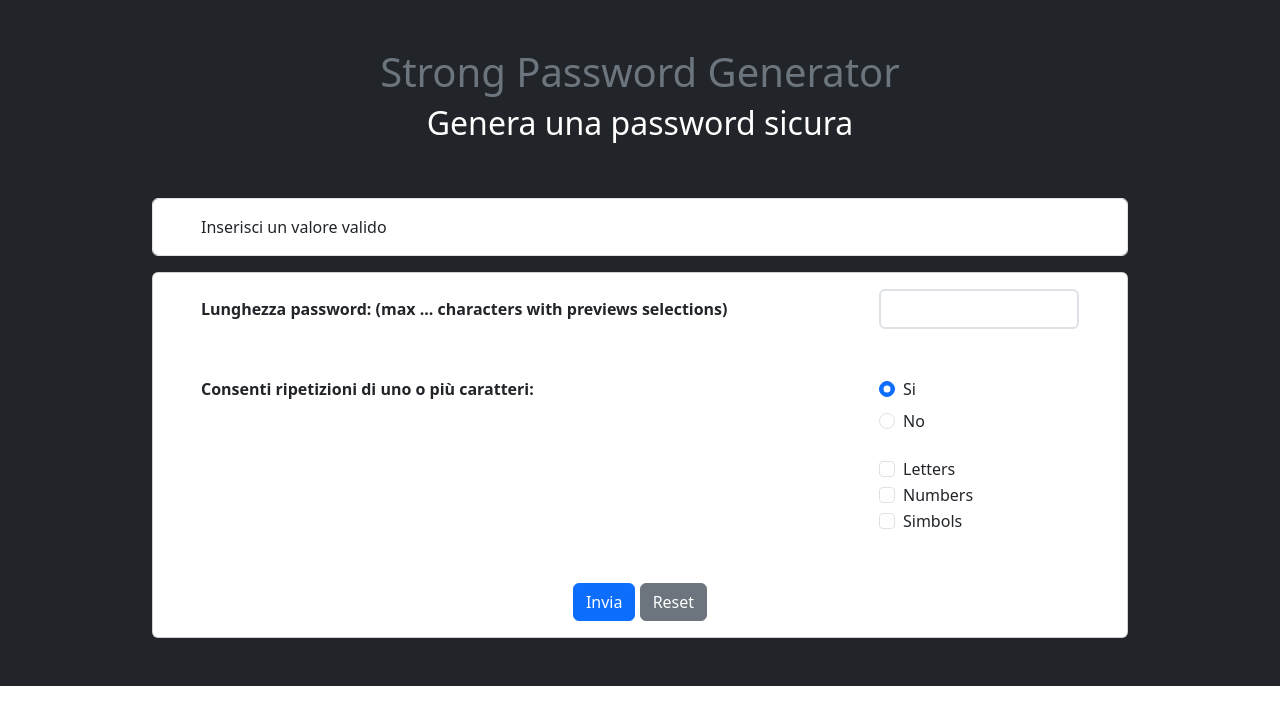
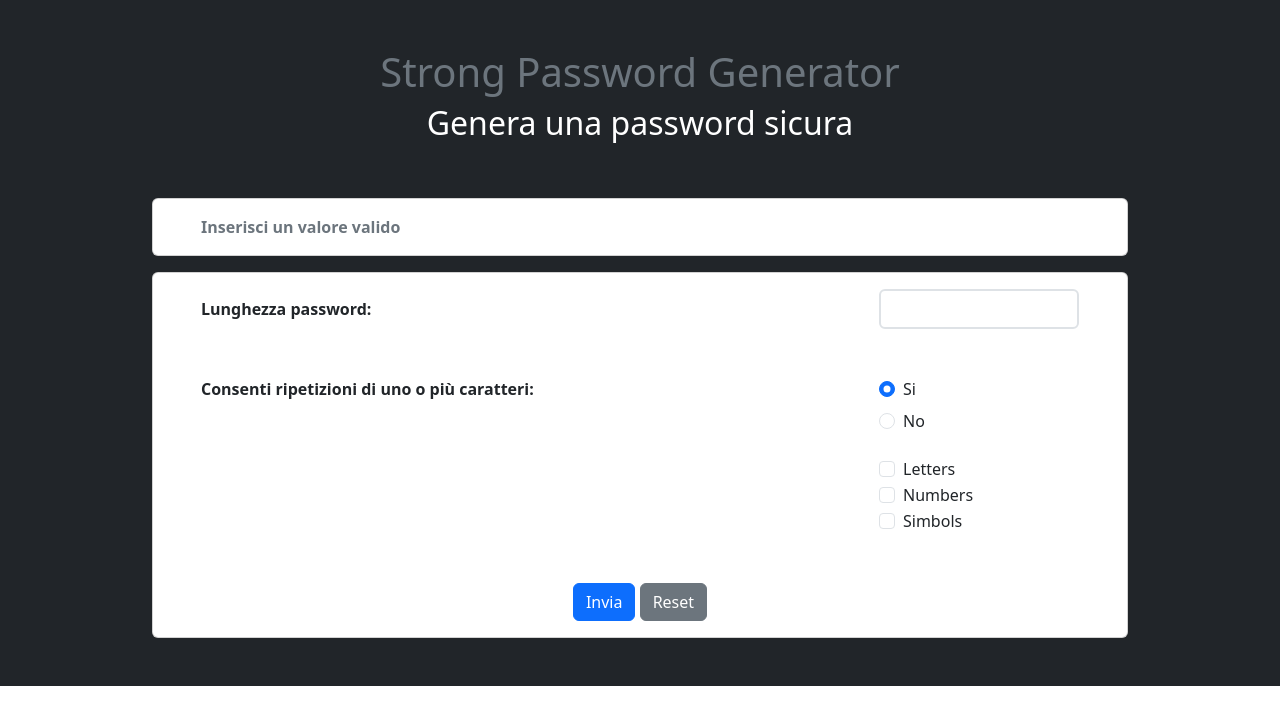
Before and after one commit to DarioDC95/php-strong-password-generator, a PHP site: page / in a window 1280 px wide. Shown: the top 725 px of the page. Run offline with PHP 8.4, Linux system fonts and the light colour scheme.

Commit message:
changed input tag with div and what i visible a row 38

```diff
--- a/index.php
+++ b/index.php
@@ -25,8 +25,8 @@
                 </div>
                 <div class="row mb-3">
                     <div class="col">
-                        <div class="mycard text-center">
-                            <input type="text" class="form-control px-5 py-3" value="<?php echo isset($_GET['error']) ? $_GET['error'] : 'Inserisci un valore valido' ?>">
+                        <div class="card">
+                            <div class="text-secondary fw-semibold px-5 py-3"><?php echo isset($_GET['error']) ? $_GET['error'] : 'Inserisci un valore valido' ?></div>
                         </div>
                     </div>
                 </div>
@@ -35,7 +35,7 @@
                         <div class="card px-5 py-3 text-center">
                             <form action="./ciuppo.php">
                                 <div class="d-flex align-items-center justify-content-between mb-5">
-                                    <label class="form-label fw-semibold text-nowrap mb-0" for="">Lunghezza password: (max <?php echo isset($_GET['info']) ? $_GET['info'] : '...' ?> characters with previews selections)</label>
+                                    <label class="form-label fw-semibold text-nowrap mb-0" for="">Lunghezza password: <?php echo isset($_GET['info']) ? "(max $_GET[info] characters with previews selections)" : '' ?></label>
                                     <input style="width: 200px;" type="number" name="numberCharacters" class="border-2 form-control">
                                 </div>
                                 <div class="d-flex justify-content-between mb-5">
```
